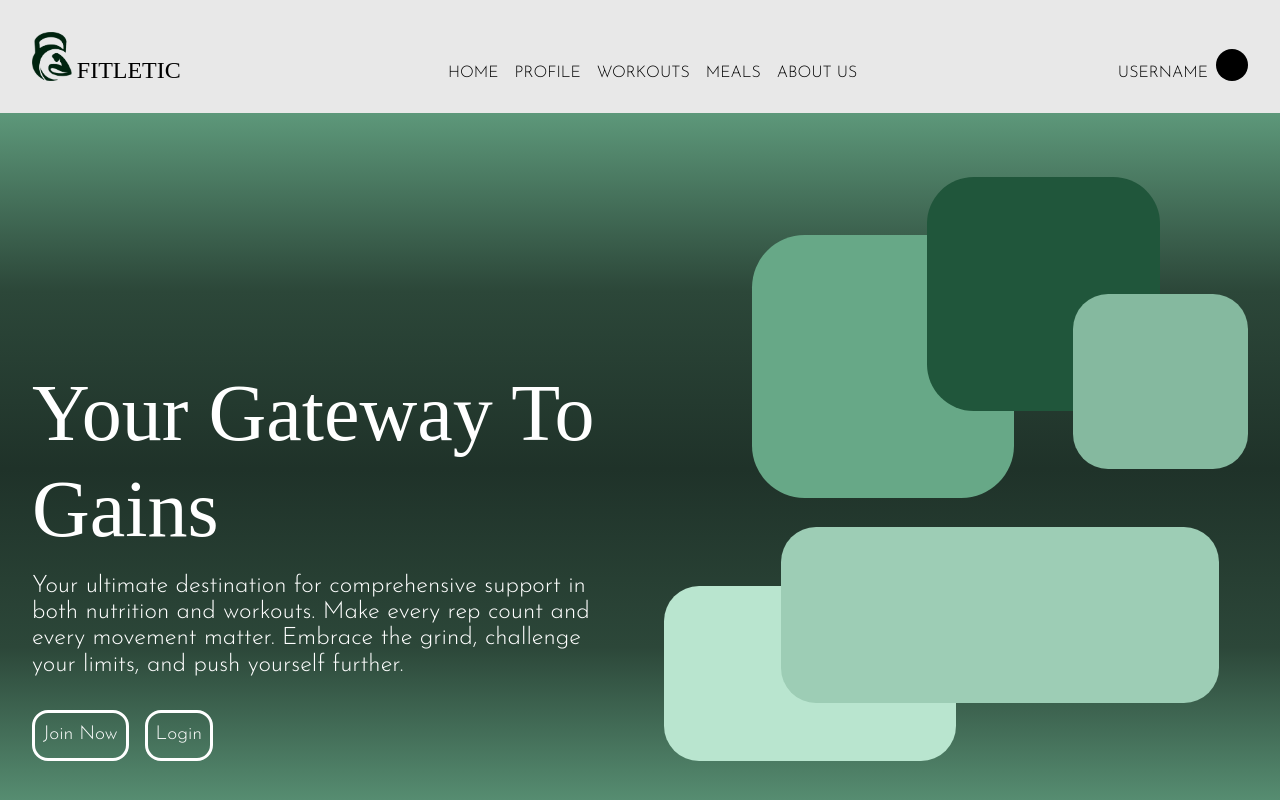
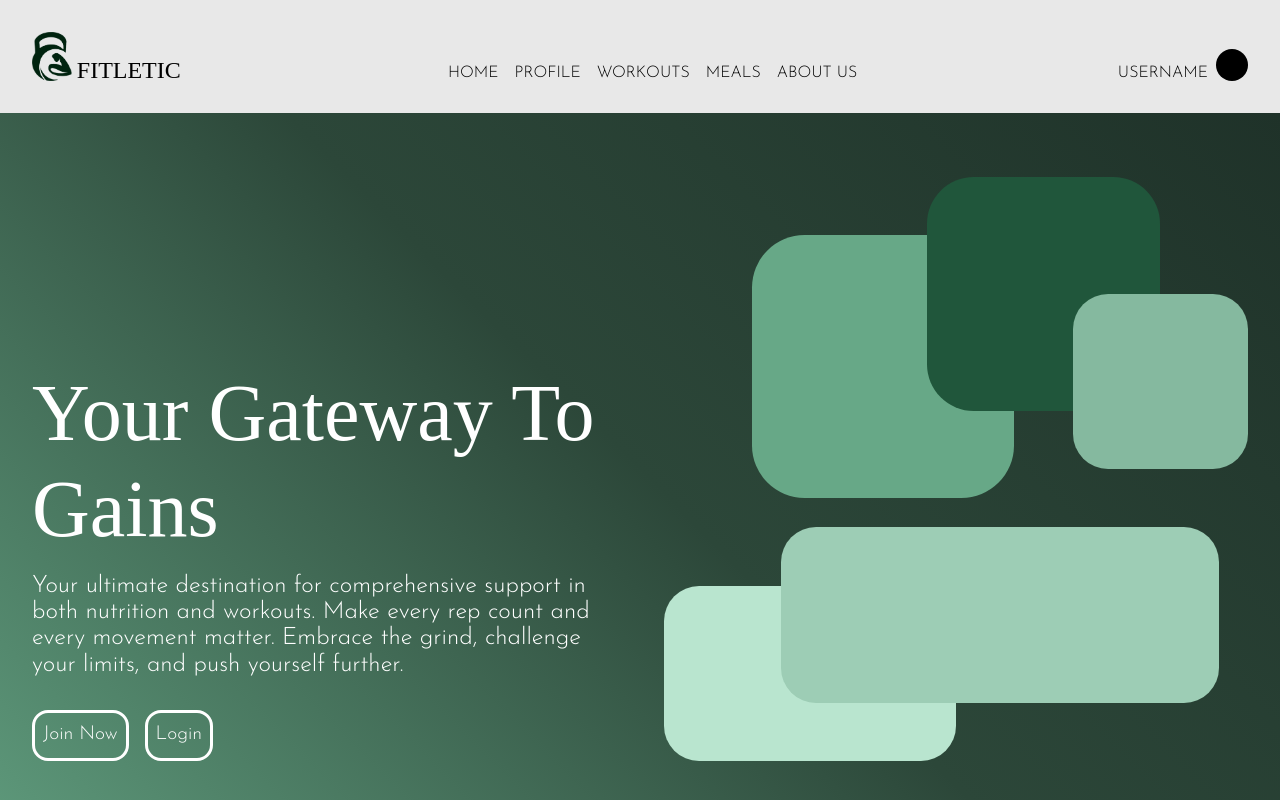
Before and after one commit to jling1234/Fitletic, a React (Vite) app in the folder react/: page / in a window 1280 px wide. Shown: the top 800 px of the page. Built offline with nearby package versions, Linux system fonts and the light colour scheme; a web font is replaced by a local one.

Commit message:
Change call to action gradient

```diff
--- a/react/src/Homepage/Homepage.css
+++ b/react/src/Homepage/Homepage.css
@@ -91,14 +91,7 @@
 }
 
 .call-to-action-wrapper {
-  background: linear-gradient(
-    0deg,
-    #5d987a,
-    #2c4739,
-    #1f3229,
-    #2c4739,
-    #5d987a
-  );
+  background: linear-gradient(45deg, #5d987a, #2c4739, #1f3229);
   color: white;
 
   display: flex;
```
